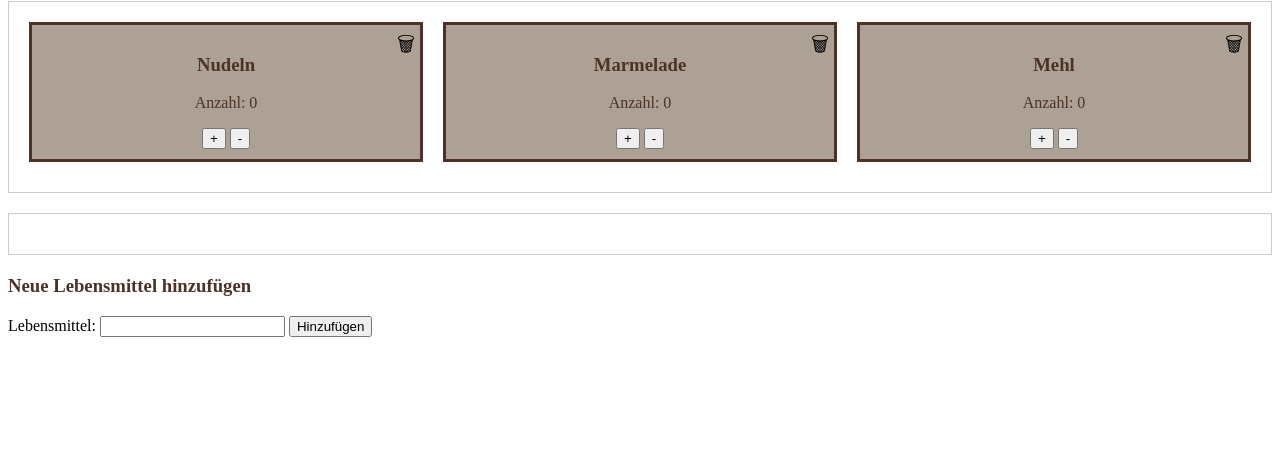
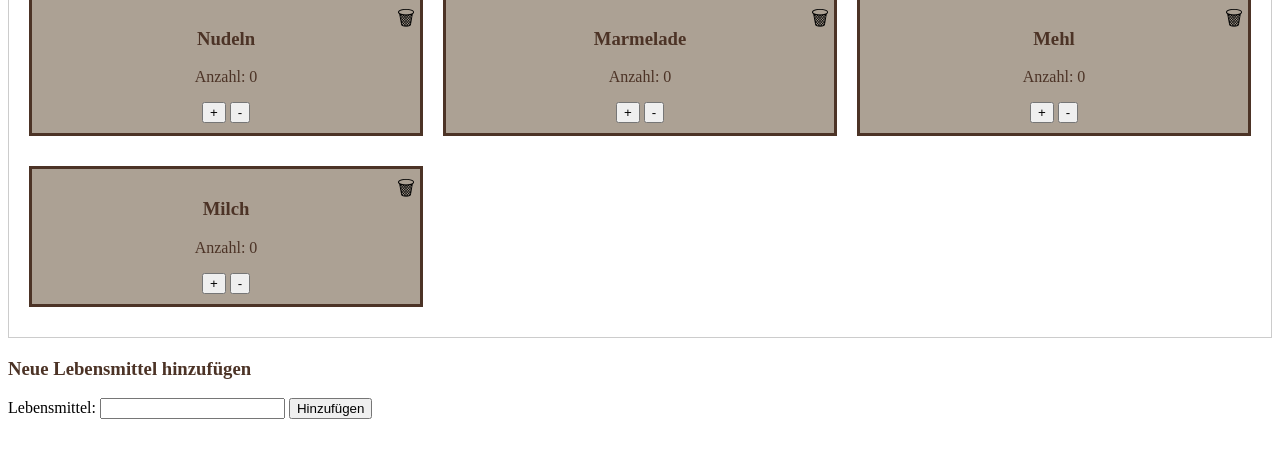
Before and after one commit to alinakr26/GIS_SoSe24, a plain HTML site: page index.html in a window 1280 px wide. Shown: the part 105-562 px from the top of the page. Drawn offline with Linux system fonts and the light colour scheme.

Commit message:
Mülleimer

```diff
--- a/index.html
+++ b/index.html
@@ -5,7 +5,6 @@
   <meta charset="UTF-8">
   <meta name="viewport" content="width=devi, initial-scale=1.0">
     <title>Vorratsschrank</title>
-    <
 <body>
 <h1>Mein Vorratsschrank</h1>
 <div class="container">
@@ -30,10 +29,13 @@
         <button>-</button>
         <span class="delete-icon"></span>
     </div>
-</div>
-
-<div class="container">
-    <!-- Weitere Produkte hier -->
+    <div class="item">
+        <h3>Milch</h3>
+        <p>Anzahl: <span id="MilchCount">0</span></p>
+        <button>+</button>
+        <button>-</button>
+        <span class="delete-icon"></span>
+    </div>
 </div>
 
 <div class="add-item-form">
--- a/styles.css
+++ b/styles.css
@@ -28,14 +28,13 @@ h1 {
     top: 5px;
     right: 5px;
     cursor: pointer;
-    color: #000;
 }
 
 
 .delete-icon::before {
     content: '\1F5D1';
     font-size: 20px;
-    color: #000000;
+    color: black;
 }
 h3 {
     color: #4c3326;
```
